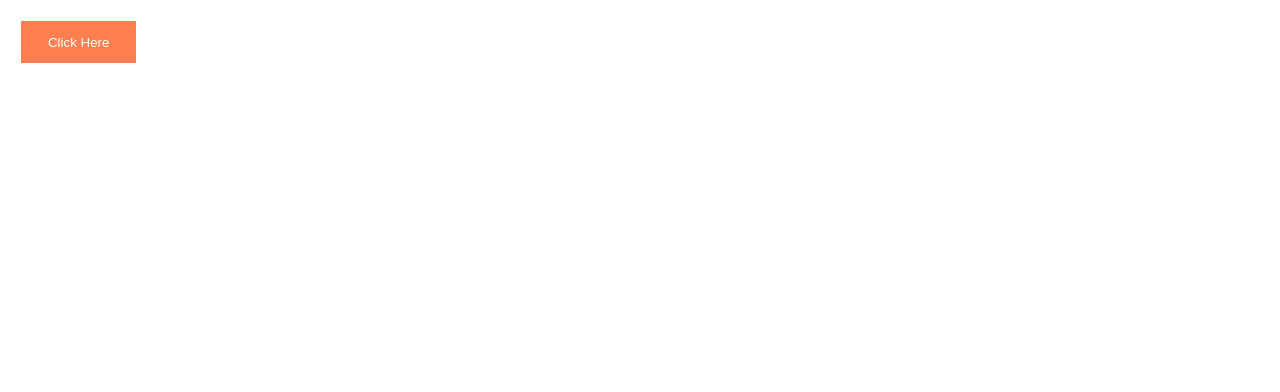
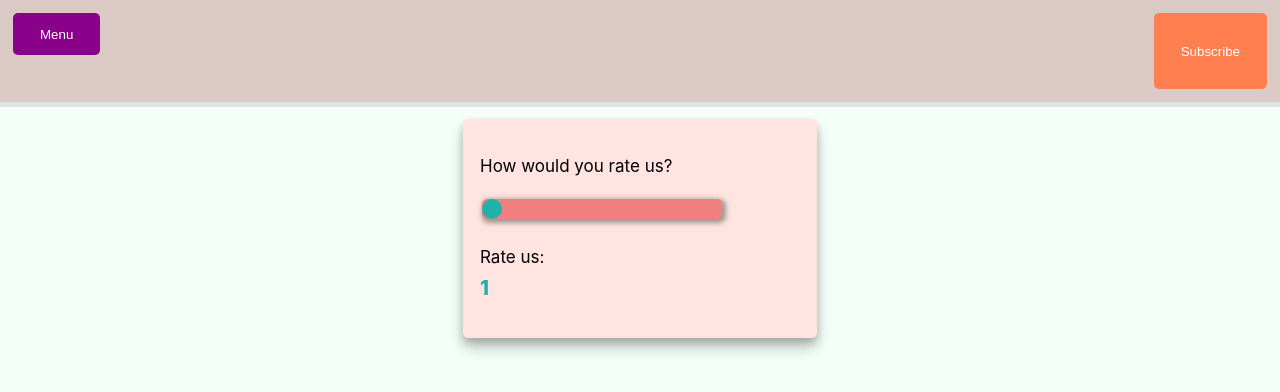
Before and after one commit to vladcimpianu/JS-UI-Modal, a plain HTML site: page index.html in a window 1280 px wide. Drawn offline with Linux system fonts and the light colour scheme.

Commit message:
second commit

```diff
--- a/index.html
+++ b/index.html
@@ -9,13 +9,36 @@
 </head>
 
 <body>
+    <header>
+        <!-- Dropdown -->
+        <div class="dropdown">
+            <button id="dropdown-btn">Menu</button>
+            <ul id="dropdown-list">
+                <li>About</li>
+                <li>Our Work</li>
+                <li>Projects</li>
+                <li>FAQ</li>
+                <li>Contact</li>
+            </ul>
+        </div>
+        <!-- Modal -->
+        <button id="modal-btn" class="button">Subscribe</button>
 
-    <button id="modal-btn" class="button">Click Here</button>
-
-    <div id="simple-modal" class="modal">
-        <div class="modal-content">
-            <span class="close-btn">&times;</span>
-            <p>Hello from the Modal!</p>
+        <div id="simple-modal" class="modal">
+            <div class="modal-content">
+                <span class="close-btn">&times;</span>
+                <p>Hello from the Modal!</p>
+            </div>
+        </div>
+    </header>
+    <div class="main">
+        <div class="range-slider-container">
+            <p class="range-text">How would you rate us?</p>
+            <input type="range" min="1" max="10" value="1" id="range-slider" class="range-slider">
+            <p>Rate us:
+                <br>
+                <span id="range-output"></span>
+            </p>
         </div>
     </div>
 
--- a/modal.js
+++ b/modal.js
@@ -1,6 +1,10 @@
 var modal = document.getElementById('simple-modal');
 var modalBtn = document.getElementById('modal-btn');
 var closeBtn = document.getElementsByClassName('close-btn')[0];
+var dropdownBtn = document.getElementById("dropdown-btn");
+var dropdownList = document.getElementById("dropdown-list");
+var slider = document.getElementById("range-slider");
+var rangeOutput = document.getElementById("range-output");
 
 // Listen for open click
 modalBtn.addEventListener('click', openModal);
@@ -10,6 +14,9 @@ closeBtn.addEventListener('click', closeModal);
 
 //Listen for outside click
 window.addEventListener('click', clickOutside);
+
+// Listen for dropdown click
+dropdownBtn.addEventListener("click", dropdownToggler);
 
 //Function for open modal
 function openModal() {
@@ -23,7 +30,22 @@ function closeModal() {
 
 //Function for outside click
 function clickOutside(e) {
-    if (e.target == modal) {
+    if (e.target === modal) {
         modal.style.display = 'none';
     }
 }
+
+// Function for dropdown toggler
+function dropdownToggler() {
+    if (dropdownList.style.display === "none") {
+        dropdownList.style.display = "block";
+    } else {
+        dropdownList.style.display = "none";
+    }
+}
+
+// Range Slider
+rangeOutput.innerHTML = slider.value;
+slider.oninput = function() {
+    rangeOutput.innerHTML = this.value;
+};
--- a/styles.css
+++ b/styles.css
@@ -2,7 +2,26 @@ body {
     font-family: -apple-system, BlinkMacSystemFont, 'Segoe UI', Roboto, Oxygen, Ubuntu, Cantarell, 'Open Sans', 'Helvetica Neue', sans-serif;
     font-size: 17px;
     line-height: 1.6;
+    margin: 0;
+    background-color: mintcream;
 }
+
+header {
+    display: flex;
+    margin: 0;
+    padding: 0;
+    background-color: rgba(180, 120, 120, 0.4);
+    height: 6em;
+    align-content: center;
+    box-shadow: 0 .3em 0 0 rgb(0, 0, 0, 0.1);
+}
+
+main {
+    margin: auto;
+}
+
+
+/* Modal */
 
 #modal-btn {
     margin: 1em;
@@ -10,6 +29,8 @@ body {
     padding: 1em 2em;
     color: white;
     border: 0;
+    max-height: initial;
+    border-radius: 5px;
 }
 
 #modal-btn:hover {
@@ -48,3 +69,105 @@ body {
     text-decoration: none;
     cursor: pointer;
 }
+
+.dropdown {
+    width: 100%;
+    position: relative;
+    display: inline-block;
+}
+
+
+/* Dropdown */
+
+#dropdown-btn {
+    border: 0;
+    margin: 1em;
+    background-color: darkmagenta;
+    padding: 1em 2em;
+    color: white;
+    border-radius: 5px;
+}
+
+#dropdown-btn:hover,
+#dropdown-btn:focus {
+    cursor: pointer;
+    background-color: darkgrey;
+}
+
+#dropdown-list {
+    display: none;
+    width: 10em;
+    margin: .5em;
+    padding: 0;
+    list-style: none;
+    z-index: 1;
+}
+
+#dropdown-list li {
+    display: block;
+    background-color: #f4f4f4;
+    color: black;
+    text-decoration: none;
+    padding: .5em 0;
+    margin: 2px 0;
+}
+
+
+/* Range Slider */
+
+.range-slider-container {
+    max-width: 25%;
+    margin: 1em auto;
+    padding: 1em;
+    background-color: mistyrose;
+    border-radius: 5px;
+    box-shadow: 0 5px 8px 0 rgb(0, 0, 0, 0.2), 0 10px 16px 0 rgb(0, 0, 0, 0.2);
+}
+
+#range-slider {
+    -webkit-appearance: none;
+    width: 75%;
+    height: 1.5em;
+    background: lightcoral;
+    border-radius: 5px;
+    box-shadow: 2px 2px 5px 2px;
+    outline: none;
+}
+
+#range-slider:hover {
+    opacity: .8;
+}
+
+
+/* #range-slider::after {
+    content: '5';
+    font-size: 2em;
+    position: absolute;
+    left: 80%;
+    right: 25%;
+}
+
+#range-slider::before {
+    content: '0';
+    font-size: 2em;
+    position: absolute;
+    left: 80%;
+    right: 25%;
+} */
+
+#range-slider::-webkit-slider-thumb {
+    -webkit-appearance: none;
+    appearance: none;
+    width: 20px;
+    height: 20px;
+    border-radius: 50%;
+    background-color: lightseagreen;
+    cursor: pointer;
+}
+
+#range-output {
+    font-size: 1.2em;
+    font-weight: 800;
+    margin-top: 50px;
+    color: lightseagreen;
+}
```
Also changed, not shown: 1 other file.
